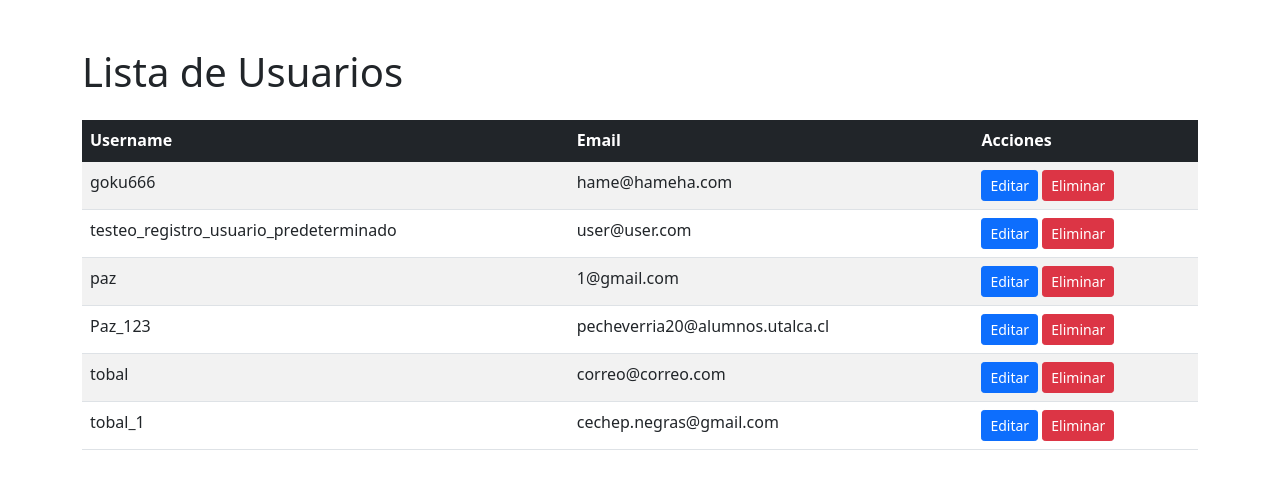
After one commit to benjaminfisherp/Taller_1_TPW, a Django app: page /users/ in a window 1280 px wide. The commit adds this page. Shown: the top 489 px of the page. Run offline with Django 5.2, Linux system fonts and the light colour scheme; a user stored in the database is signed in; data comes from the database, SQL or seed files in the repository; both versions use the stored data as it was after the commit; some libraries are stand-ins or nearby versions.

Commit message:
Correccion a la implementacion del inicio de sesion, Historias de usuario: Como administrador del centro de acopio quiero que los trabajadores accedan a la aplicacion web mediante un inicio de sesion con nombre de usuario y contraseña, 'Aun no terminado' Como administrador quiero poder mantener nuevos usuarios para tener un historial de los usuarios de la pagina

```diff
--- /dev/null
+++ b/proyecto/core/templates/core/lista_usuarios.html
@@ -0,0 +1,40 @@
+<!DOCTYPE html>
+<html lang="es">
+<head>
+    <meta charset="UTF-8">
+    <meta name="viewport" content="width=device-width, initial-scale=1.0">
+    <title>Lista de Usuarios</title>
+    <!-- Bootstrap CSS -->
+    <link href="https://maxcdn.bootstrapcdn.com/bootstrap/5.1.3/css/bootstrap.min.css" rel="stylesheet">
+</head>
+<body>
+    <div class="container mt-5">
+        <h1 class="mb-4">Lista de Usuarios</h1>
+        <table class="table table-striped table-hover">
+            <thead class="table-dark">
+                <tr>
+                    <th>Username</th>
+                    <th>Email</th>
+                    <th>Acciones</th>
+                </tr>
+            </thead>
+            <tbody>
+                {% for user in users %}
+                <tr>
+                    <td>{{ user.username }}</td>
+                    <td>{{ user.email }}</td>
+                    <td>
+                        <a href="{% url 'editar_usuarios' user.id %}" class="btn btn-primary btn-sm">Editar</a>
+                        <a href="{% url 'eliminar_usuarios' user.id %}" class="btn btn-danger btn-sm">Eliminar</a>
+                    </td>
+                </tr>
+                {% endfor %}
+            </tbody>
+        </table>
+    </div>
+
+    <!-- Bootstrap JS and dependencies -->
+    <script src="https://cdnjs.cloudflare.com/ajax/libs/jquery/3.6.0/jquery.min.js"></script>
+    <script src="https://maxcdn.bootstrapcdn.com/bootstrap/5.1.3/js/bootstrap.bundle.min.js"></script>
+</body>
+</html>
--- a/proyecto/core/urls.py
+++ b/proyecto/core/urls.py
@@ -1,13 +1,15 @@
 from django.contrib import admin
 from django.urls import path, include # se incluye include para solucionar error de rutas de admin
-from .views import home, products, exit, register, table_view_cliente, table_view_prov, contact
-
+from .views import home, products, exit, register, table_view_cliente, table_view_prov
+from .views import lista_usuarios, editar_usuarios, eliminar_usuarios
 urlpatterns = [
 	path('', home, name='home'),
     path('products/', products, name='products'),
-    path('contact/', contact, name='contact'),
     path('logout/', exit, name='exit'),
     path('register/', register, name='register'),
     path('get-cliente-data/', table_view_cliente, name='table_view_cliente'),
     path('get-prov-data/', table_view_prov, name='table_view_prov'),
+    path('users/', lista_usuarios, name='lista_usuarios'),
+    path('users/edit/<int:user_id>/', editar_usuarios, name='editar_usuarios'),
+    path('users/delete/<int:user_id>/', eliminar_usuarios, name='eliminar_usuarios'),
 ]
--- a/proyecto/core/views.py
+++ b/proyecto/core/views.py
@@ -5,42 +5,42 @@ from .forms import CustomUserCreationForm
 from django.contrib.auth import authenticate, login # Metodo para que despues de guardar registro inicia automaticamente la sesion
 from .models import TablaCliente, TablaProv
 from django.http import JsonResponse
+from django.contrib.auth.decorators import user_passes_test
+from django.shortcuts import render, get_object_or_404, redirect
+from django.contrib.auth import get_user_model
+from django.contrib.auth.decorators import login_required, user_passes_test
+from .forms import CustomUserChangeForm
+
 # login_required = permite la necesidad de poder logear para ingresar a una vista
 # debe aplicarse como decorador delate de la funcion de vista
 
 #@login_required
 # Define "home"
-def home(request):
-	return render(request, 'core/home.html')
+
 
 @login_required
-# si login required estuviee aqui, al estar despues de la vista NO encuentra TEMPLATED y marca error de template obviamente
-# Define products o el contenido
+def home(request):
+    is_admin = request.user.is_authenticated and (request.user.is_superuser or request.user.groups.filter(name='Administrativos').exists())
+    return render(request, 'core/home.html', {'is_admin': is_admin})
+
+
+
+@login_required
 def products(request):
-	return render(request, 'core/products.html')
+    is_admin = request.user.is_superuser or request.user.groups.filter(name='Administrativos').exists()
+    return render(request, 'core/products.html', {'is_admin': is_admin})
 
-def contact(request):
-    if request.method == 'POST':
-        name = request.POST.get('name')
-        email = request.POST.get('email')
-        message = request.POST.get('message')
 
-        # Aquí puedes manejar el envío del correo o guardar la información en la base de datos
-        send_mail(
-            f'Mensaje de {name}',
-            message,
-            email,
-            [settings.EMAIL_HOST_USER],
-            fail_silently=False,
-        )
 
-        return HttpResponse('Gracias por tu mensaje. Nos pondremos en contacto contigo pronto.')
-
-    return render(request, 'core/contact.html')
 
 def exit(request):
 	logout(request)
 	return redirect('home')
+
+
+def is_admin(user):
+    return user.is_superuser or user.groups.filter(name='Administrativos').exists()
+
 
 def register(request):
     data = {
@@ -61,13 +61,49 @@ def register(request):
     return render(request, 'registration/register.html', data)
 
 #FUNCION PARA VISUALIZAR LA TABLA DE CLIENTE
+@user_passes_test(is_admin)
 def table_view_cliente(request):
     if request.method == "GET":
         data = list(TablaCliente.objects.values())
         return JsonResponse({'data': data})
 
 #FUNCION PARA VISUALIZAR LA TABLA DE PROVEEDORES
+@user_passes_test(is_admin)
 def table_view_prov(request):
     if request.method == "GET":
         data = list(TablaProv.objects.values())
         return JsonResponse({'data': data})
+
+
+
+
+User = get_user_model()
+
+@login_required
+@user_passes_test(lambda u: u.is_superuser or u.groups.filter(name='Administrativos').exists())
+def lista_usuarios(request):
+    users = User.objects.all()
+    return render(request, 'core/lista_usuarios.html', {'users': users})
+
+
+@login_required
+@user_passes_test(lambda u: u.is_superuser or u.groups.filter(name='Administrativos').exists())
+def editar_usuarios(request, user_id):
+    user = get_object_or_404(User, id=user_id)
+    if request.method == 'POST':
+        form = CustomUserChangeForm(request.POST, instance=user)
+        if form.is_valid():
+            form.save()
+            return redirect('user_list')
+    else:
+        form = CustomUserChangeForm(instance=user)
+    return render(request, 'core/editar_usuarios.html', {'form': form})
+
+@login_required
+@user_passes_test(lambda u: u.is_superuser or u.groups.filter(name='Administrativos').exists())
+def eliminar_usuarios(request, user_id):
+    user = get_object_or_404(User, id=user_id)
+    if request.method == 'POST':
+        user.delete()
+        return redirect('user_list')
+    return render(request, 'core/eliminar_usuarios.html', {'user': user})
--- a/proyecto/proyecto/urls.py
+++ b/proyecto/proyecto/urls.py
@@ -16,9 +16,13 @@ Including another URLconf
 """
 from django.contrib import admin
 from django.urls import path, include
+from core import views
+
+
 
 urlpatterns = [
 	path('', include('core.urls')),
     path('admin/', admin.site.urls),
 	path('accounts/', include('django.contrib.auth.urls')), # implementacion de sistema de logins
+    path('lista_usuarios/', views.lista_usuarios, name='lista_usuarios'),
 ]
```
Also changed, not shown: proyecto/core/forms.py (+10 -0 lines), proyecto/core/models.py (+26 -0 lines), proyecto/core/signals.py (+14 -11 lines), proyecto/core/templates/core/base.html (+19 -37 lines), proyecto/core/templates/core/contact.html (deleted, +0 -21 lines), proyecto/core/templates/core/editar_usuarios.html (added, +14 -0 lines), proyecto/core/templates/core/eliminar_usuarios.html (added, +15 -0 lines), proyecto/core/migrations/0025_customuser.py (added), proyecto/db.sqlite3.
